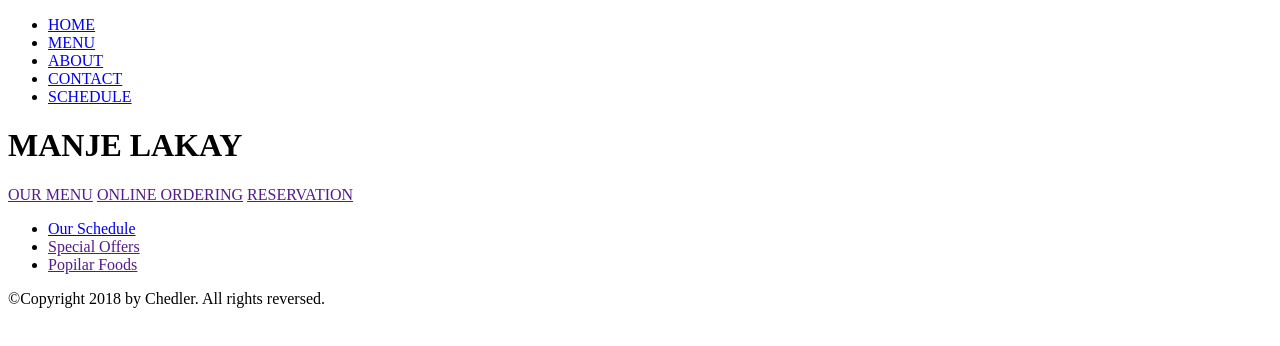
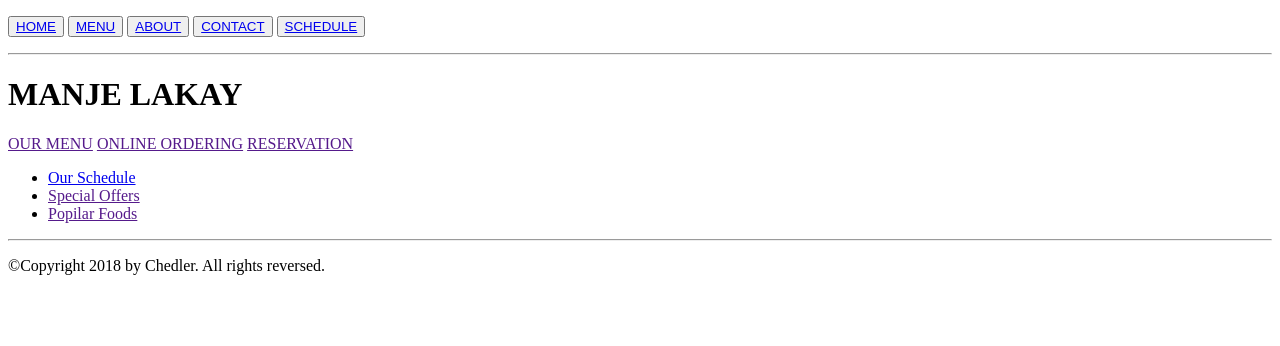
Before and after one commit to Chedler1/mywebsite, a plain HTML site: page My website 2/index.html in a window 1280 px wide. Drawn offline with Linux system fonts and the light colour scheme.

Commit message:
Updated files

```diff
--- a/My website 2/index.html
+++ b/My website 2/index.html
@@ -8,15 +8,15 @@
 <body>
 
 	<header>
-
-		<ul class="main-nav">
-			<li><a href="index.html">HOME</a></li>
-			<li><a href="pages/menu.html">MENU</a></li>
-			<li><a href="pages/About.html"> ABOUT </a></li>
-			<li><a href="pages/Contact.html"> CONTACT </a></li>
-			<li><a href="pages/Schedule.html"> SCHEDULE </a></li>
-		</ul>
-
+<!--Brian: I changed the top nav so that you can have a better topnav-->
+		<div class="topnav">
+			<p><button><a href="index.html">HOME</a></button>
+			<button><a href="pages/menu.html">MENU</a></button>
+			<button><a href="pages/About.html">ABOUT</a></button>
+			<button><a href="pages/Contact.html">CONTACT</a></button>
+			<button><a href="pages/Schedule.html">SCHEDULE</a></button></p>
+		</div>
+<hr>
 <div align="Top left">
 	<h1>MANJE LAKAY</h1>
 </div>
@@ -32,7 +32,7 @@
 	</div>
 
 	</header>
-
+<!--Copy line 12-19 to all your pages-->
 <aside>
 	<ul>
 
@@ -44,7 +44,7 @@
 
 </aside>
 
-
+<hr>
 <footer>
 	<p>©Copyright 2018 by Chedler. All rights reversed.</p>
 </footer
```
Also changed, not shown: 3 other files.
